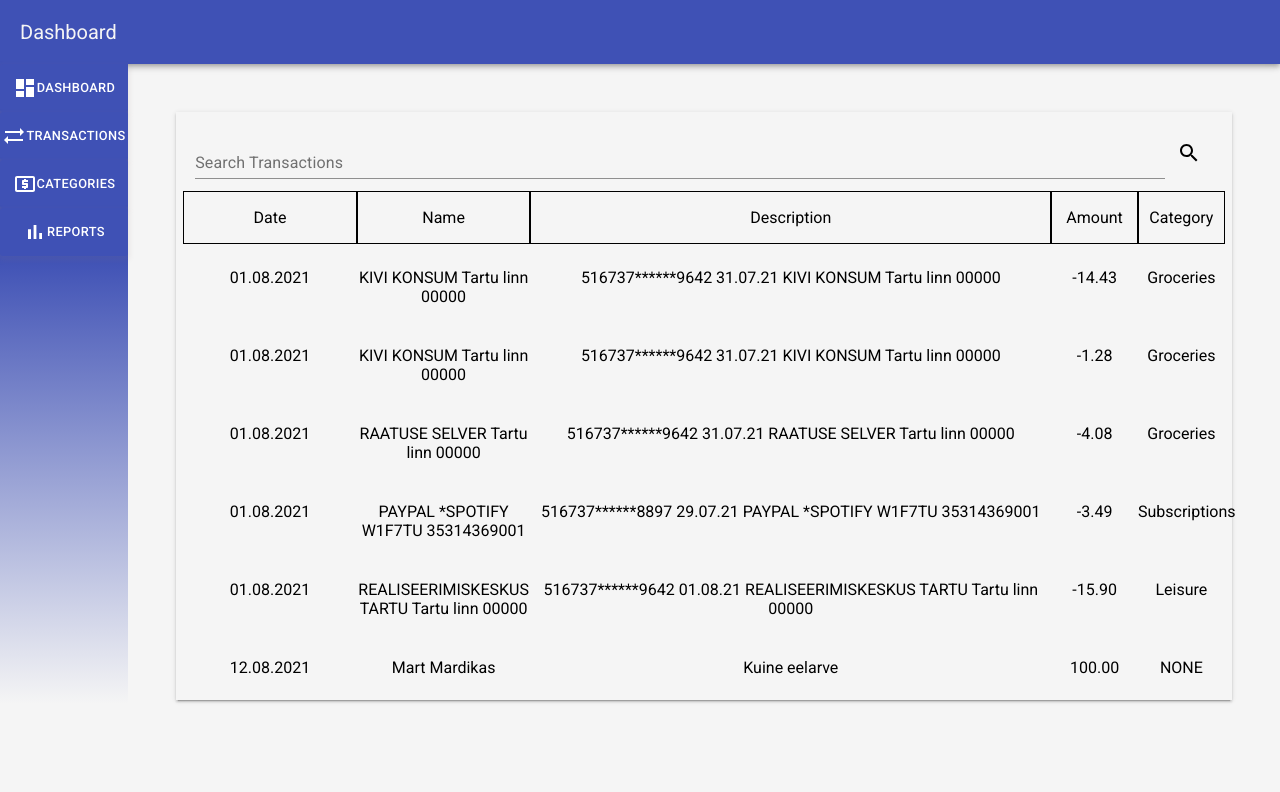
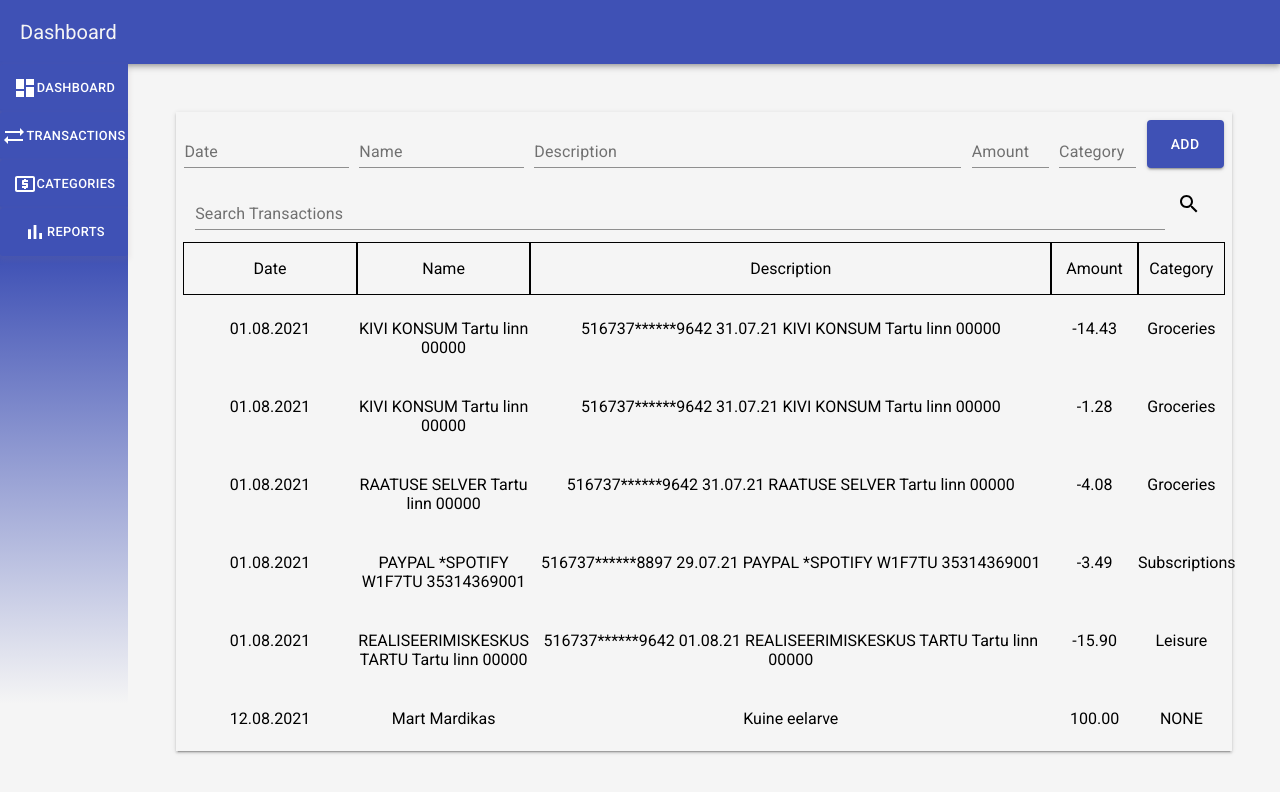
Before and after one commit to CardoTisler/Behemoth, a React (Create React App) app: page /transactions in a window 1280 px wide. Shown: the top 792 px of the page. Built offline with nearby package versions, Linux system fonts and the light colour scheme.

Commit message:
Transaction UI mostly done + possibility to add new rows

```diff
--- a/src/App.js
+++ b/src/App.js
@@ -1,4 +1,5 @@
 import './App.css';
+import fakeData from './components/transactions/tempdata'
 import {useState} from 'react'
 import {BrowserRouter as Router, Route, Switch} from 'react-router-dom'
 import Banner from './components/Banner'
@@ -28,6 +29,9 @@ function App() {
   const [bannerTitle, setBannerTitle] = useState('Dashboard')
   const [incomeList, setIncomeList] = useState(['Salary', 'Investments', 'Other'])
   const [expensesList, setExpensesList] = useState(['Rent', 'Food', 'Clothes', 'Leisure', 'Eating Out'])
+  const data = fakeData()
+
+  const [transactionsList, setTransactionsList] = useState(data)
   const classes = useStyles()
 
   const handleBannerText = (props) => {
@@ -46,7 +50,10 @@ function App() {
   const handleExpenseItemDelete = (elementName) => {
     setExpensesList(expensesList.filter( (category) => category !== elementName))
   }
-
+  const handleTransactionAdd = (transactionItem) => {
+    console.log(transactionItem)
+    setTransactionsList([...transactionsList, transactionItem])
+  }
 
   return (
     <div className={classes.root}>
@@ -59,7 +66,11 @@ function App() {
               <Switch>
                 <Route exact path='/' component={Dashboard} />
                 {/* <Route exact path='/' render={(props) => <Dashboard {...props} />} */}
-                <Route exact path='/transactions' component={Transactions} />
+                <Route exact path='/transactions' render={() =>
+                  <Transactions
+                  list={transactionsList}
+                  addTransaction={handleTransactionAdd}/>
+                } />
                 <Route exact path='/categories' render={() =>
                     <Categories
                     incomeList = {incomeList}
--- a/src/components/NavigationBar.js
+++ b/src/components/NavigationBar.js
@@ -16,8 +16,8 @@ const useStyles = makeStyles({
     }
 })
 
-//TODO: Wrap buttons into Grid, 1 column - 4 rows, xs, md, ... {12}
-
+//TODO: Remove the red line below button text, appears after clicking on button
+//TODO: Add highlight to currently selected button
 const NavigationBar = (props) => {
     const classes = useStyles()
 
--- a/src/components/categories/CategoryForm.js
+++ b/src/components/categories/CategoryForm.js
@@ -37,58 +37,65 @@ const validateInteger = (input) => {
 }
 
 const CategoryForm = (props) => {
-    const [isIncomeCategory, setIsIncomeCategory] = useState(true)
-    const [categoryName, setCategoryName] = useState("")
-    const [categoryBudget, setCategoryBudget] = useState('')
     const [showErrorMessage, setShowErrorMessage] = useState(false)
+    const [state, setState] = useState({
+        categoryName: '',
+        categoryBudget: '',
+        isIncomeCategory: true
+    })
     const classes = useStyles()
 
     //toggle between Income and Expenses categories
     const handleCategoryChange = () => {
-        setIsIncomeCategory(!isIncomeCategory)
+        const currentCategory = state.isIncomeCategory
+        setState({...state, isIncomeCategory: !currentCategory})
     }
 
     const handleSubmit = (e) => {
         e.preventDefault()
         //build object with data from states
-        const data = {categoryName, categoryBudget}
+        const data = {categoryName: state.categoryName, categoryBudget: state.categoryBudget}
         //TODO: add input validation method to handleSubmit, handleSubmit should not continue if validation
         //method returns false. The validation method should accept the budget value and make sure it is
         //parseable to integer
 
-
         //send data to parent
-        if(categoryName){
-            if(isIncomeCategory){
+        if(state.categoryName){
+            if(state.isIncomeCategory){
                 props.addIncome(data)
             } else {
-                //add categoryBudget validation here
                 if(validateInteger(data.categoryBudget)){
+                    console.log('adding')
                     props.addExpense(data)
                 } else { return }
             }
         }
 
         //clear state value after sending data
-        setCategoryName("")
-        setCategoryBudget("")
+        setState({
+            ...state,
+            categoryName: "",
+            categoryBudget: ""
+        })
     }
 
 
     const handleInput = (e) => {
         //dynamic state update based on input in textfield
         if(e.target.name === 'categoryNameField'){
-            setCategoryName(e.target.value)
+            setState({ ...state, categoryName: e.target.value })
         } else {
             //this regex checks if value contains only numbers
             if(/^\d+$/.test(e.target.value) || e.target.value === ""){
-                setCategoryBudget(e.target.value)
-                if(showErrorMessage) {setShowErrorMessage(false)}
+                setState({...state, categoryBudget: e.target.value})
+                if(showErrorMessage) {
+                    setShowErrorMessage(false)
+                }
             } else {
                 if(e.target.value !== ""){
                     setShowErrorMessage(true)
                 }
-                setCategoryBudget(e.target.value)
+                setState({...state, categoryBudget: e.target.value})
             }
         }
     }
@@ -100,18 +107,16 @@ const CategoryForm = (props) => {
 
                 <div className={classes.textFields}>
                     <TextField
-                    id='filled-basic'
                     label='Category Name'
                     name='categoryNameField'
-                    value={categoryName}
+                    value={state.categoryName}
                     onChange={handleInput}/>
 
-                {!isIncomeCategory &&
+                {!state.isIncomeCategory &&
                     <TextField
-                    id='filled-basic'
                     label='Monthly Budget (€)'
                     name='budgetValueField'
-                    value={categoryBudget}
+                    value={state.categoryBudget}
                     onChange={handleInput}/>}
 
                     {showErrorMessage && <p className={classes.errorText}>Invalid input!</p>}
@@ -124,11 +129,11 @@ const CategoryForm = (props) => {
                         color="primary">Add</Button>
 
                         <Button
-                        className={isIncomeCategory ? classes.incomeButton : classes.expensesButton}
+                        className={state.isIncomeCategory ? classes.incomeButton : classes.expensesButton}
                         variant='contained'
                         color='primary'
                         onClick={handleCategoryChange}>
-                            {isIncomeCategory ? 'Income' : 'Expenses'}
+                            {state.isIncomeCategory ? 'Income' : 'Expenses'}
                         </Button>
                 </div>
             </form>
--- a/src/components/transactions/Transactions.js
+++ b/src/components/transactions/Transactions.js
@@ -1,9 +1,8 @@
 import React from 'react'
-import fakeData from './tempdata'
-import { makeStyles, Grid, Box } from '@material-ui/core'
+import { makeStyles, Grid, Box} from '@material-ui/core'
 import TransactionsSearch from './TransactionsSearch'
 import TransactionsList from './TransactionsList'
-
+import TransactionsForm from './TransactionsForm'
 //TODO: if rendering positive or 0 number to amount column, font green, otherwise red
 
 const useStyles = makeStyles({
@@ -12,17 +11,20 @@ const useStyles = makeStyles({
     }
 })
 
-const Transactions = () => {
-    const data = fakeData()
+const Transactions = (props) => {
     const classes = useStyles()
+    //const addTransaction = props.addTransaction;
 
     return (
         <Box boxShadow={2} className={classes.root}>
             <Grid container spacing={1}>
                 <Grid item xs={12}>
+                    <TransactionsForm addTransaction={props.addTransaction}/>
+                </Grid>
+                <Grid item xs={12}>
                     <TransactionsSearch />
                 </Grid>
-                <TransactionsList />
+                <TransactionsList list={props.list}/>
             </Grid>
         </Box>
     )
--- /dev/null
+++ b/src/components/transactions/TransactionsForm.js
@@ -0,0 +1,109 @@
+import {Grid, TextField, makeStyles, Button} from '@material-ui/core'
+import {useState} from 'react'
+
+//TODO: Add integer validation for amount input
+//TODO: Add visual tweaks to the form, make it stand out from the rest (dark blue background between grid elements?)
+const useStyles = makeStyles({
+    root: {
+        width: '100%',
+        display: 'flex',
+        flexDirection: 'row'
+    }, field: {
+        width: '100%'
+    }, gridItem: {
+        padding: '0.5%'
+    }, button: {
+        width: '100%',
+        height: '100%'
+    }
+})
+
+const TransactionsForm = (props) => {
+    const [state, setState] = useState({
+        date: '',
+        name: '',
+        text: '',
+        amount: '',
+        category: ''
+    })
+    const classes = useStyles()
+
+    const handleAdd = (e) => {
+        e.preventDefault()
+        //TODO: Add UUID system for Transaction IDs
+        //generate random ID for now.
+        const randInt = Math.floor(Math.random() * 1000)
+        props.addTransaction({...state, id: randInt.toString()})
+        setState({
+            date: '',
+            name: '',
+            text: '',
+            amount: '',
+            category: ''
+        })
+    }
+    const handleInput = (e) => {
+        setState({
+            ...state,
+            [e.target.name]: e.target.value
+        })
+    }
+
+    return (
+        <Grid container spacing={2}>
+            <form onSubmit={handleAdd} className={classes.root}>
+                <Grid item xs={2} className={classes.gridItem}>
+                    <TextField
+                    label='Date'
+                    name='date'
+                    className={classes.field}
+                    value={state.date}
+                    onChange={handleInput} />
+                </Grid>
+                <Grid item xs={2} className={classes.gridItem}>
+                    <TextField
+                        label='Name'
+                        name='name'
+                        className={classes.field}
+                        value={state.name}
+                        onChange={handleInput} />
+                </Grid>
+                <Grid item xs={5} className={classes.gridItem}>
+                    <TextField
+                        label='Description'
+                        name='text'
+                        className={classes.field}
+                        value={state.text}
+                        onChange={handleInput} />
+                </Grid>
+                <Grid item xs={1} className={classes.gridItem}>
+                    <TextField
+                        label='Amount'
+                        name='amount'
+                        className={classes.field}
+                        value={state.amount}
+                        onChange={handleInput} />
+                </Grid>
+{/* TODO: Category should be dropdown menu with registered income&expense categories */}
+                <Grid item xs={1} className={classes.gridItem}>
+                    <TextField
+                        label='Category'
+                        name='category'
+                        className={classes.field}
+                        value={state.category}
+                        onChange={handleInput} />
+                </Grid>
+                <Grid item xs={1} className={classes.gridItem}>
+                    <Button
+                    className={classes.button}
+                    type='submit'
+                    variant='contained'
+                    color='primary'
+                    >Add</Button>
+                </Grid>
+            </form>
+        </Grid>
+    )
+}
+
+export default TransactionsForm
--- a/src/components/transactions/TransactionsSearch.js
+++ b/src/components/transactions/TransactionsSearch.js
@@ -35,6 +35,7 @@ const TransactionsSearch = () => {
             value={searchInput}
             className={classes.searchBar}
             />
+            {/* TODO: Fix searchIcon visuals, center it in div and enlarge */}
             <div className={classes.searchIcon}>
                 <SearchIcon />
             </div>
```
Also changed, not shown: src/components/transactions/TransactionsList.js (+4 -8 lines).
